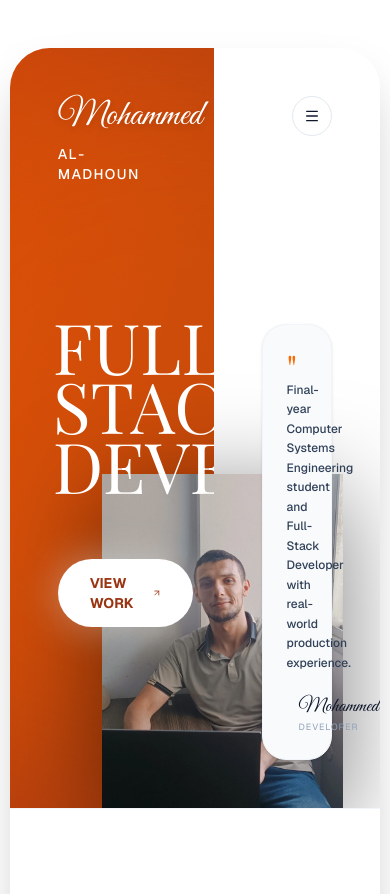
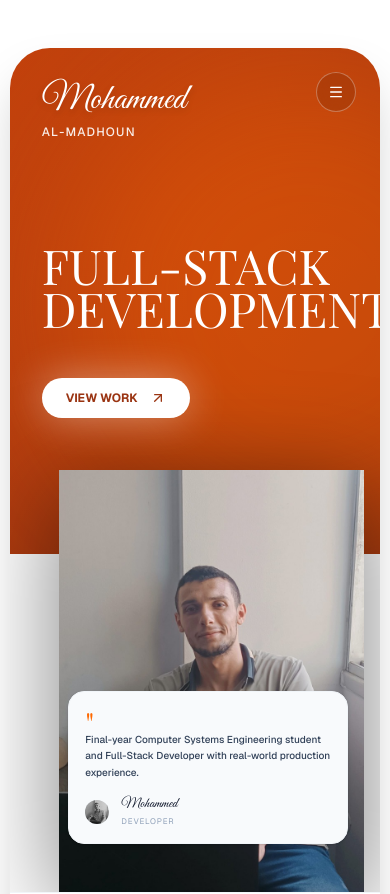
Before and after one commit to eng-MohammedEzzat/My-Website, a Next.js app: page / in a window 390 px wide. Shown: the top 894 px of the page. Built offline with nearby package versions, Linux system fonts and the light colour scheme; a web font is replaced by a local one.

Commit message:
Fix Mobile open

```diff
--- a/src/components/Hero.jsx
+++ b/src/components/Hero.jsx
@@ -1,6 +1,5 @@
 import { useState } from "react";
 import { motion } from "framer-motion";
-import AnimatedProfileImage from "./AnimatedProfileImage";
 import { cvData } from "@/data/cvData";
 import { ArrowUpRight, Menu } from "lucide-react";
 
@@ -9,15 +8,25 @@ export default function Hero() {
   const [mobileMenuOpen, setMobileMenuOpen] = useState(false);
 
   return (
-    <section className="relative w-full h-[90vh] min-h-[700px] max-h-[900px] flex overflow-hidden">
+    <section className="relative w-full min-h-[100vh] md:h-[90vh] md:min-h-[700px] md:max-h-[900px] flex flex-col md:flex-row overflow-hidden bg-white">
 
-      {/* LEFT PANEL - ORANGE */}
-      <div className="w-[55%] h-full relative bg-gradient-to-br from-[#c2410c] to-[#9a3412] p-12 flex flex-col justify-between overflow-hidden">
+      {/* Mobile Nav Button (Absolute for Mobile) */}
+      <div className="absolute top-6 right-6 z-50 md:hidden">
+        <button
+          className="w-10 h-10 rounded-full border border-white/30 bg-black/10 backdrop-blur-md flex items-center justify-center text-white hover:bg-black/20 transition-colors"
+          onClick={() => setMobileMenuOpen(!mobileMenuOpen)}
+        >
+          <Menu className="w-4 h-4" />
+        </button>
+      </div>
 
-        {/* Top Left Logo (or Name) */}
-        <div className="relative z-20 flex flex-col sm:flex-row sm:items-baseline gap-2 sm:gap-4">
+      {/* LEFT / TOP PANEL - ORANGE */}
+      <div className="w-full md:w-[55%] h-[60vh] md:h-full relative bg-gradient-to-br from-[#c2410c] to-[#9a3412] p-8 md:p-12 flex flex-col justify-between overflow-hidden">
+
+        {/* Logo (or Name) */}
+        <div className="relative z-20 flex flex-col sm:flex-row sm:items-baseline gap-1 sm:gap-4">
           <span className="font-signature text-white text-4xl sm:text-5xl drop-shadow-md">Mohammed</span>
-          <span className="text-white font-medium text-sm sm:text-lg tracking-widest uppercase">Al-Madhoun</span>
+          <span className="text-white/90 font-medium text-xs sm:text-lg tracking-widest uppercase">Al-Madhoun</span>
         </div>
 
         {/* Center Content Left */}
@@ -26,7 +35,7 @@ export default function Hero() {
             initial={{ opacity: 0, x: -50 }}
             animate={{ opacity: 1, x: 0 }}
             transition={{ duration: 0.8, ease: "easeOut" }}
-            className="text-[70px] leading-[0.85] font-serif text-white uppercase ml-[-5px]"
+            className="text-5xl sm:text-[70px] leading-[0.9] sm:leading-[0.85] font-serif text-white uppercase sm:ml-[-5px]"
           >
             Full-Stack<br />Development
           </motion.h1>
@@ -36,11 +45,9 @@ export default function Hero() {
             transition={{ duration: 0.8, delay: 0.2 }}
             className="mt-6"
           >
-
-
             <a
               href="#projects"
-              className="mt-10 inline-flex items-center gap-3 px-8 py-3.5 bg-white rounded-full text-[#9a3412] font-bold text-sm shadow-[0_0_40px_rgba(255,255,255,0.4)] hover:shadow-[0_0_60px_rgba(255,255,255,0.6)] hover:scale-105 transition-all duration-300"
+              className="mt-6 sm:mt-10 inline-flex items-center gap-3 px-6 sm:px-8 py-3 sm:py-3.5 bg-white rounded-full text-[#9a3412] font-bold text-xs sm:text-sm shadow-[0_0_40px_rgba(255,255,255,0.4)] hover:shadow-[0_0_60px_rgba(255,255,255,0.6)] hover:scale-105 transition-all duration-300"
             >
               VIEW WORK
               <ArrowUpRight className="w-4 h-4" />
@@ -48,18 +55,16 @@ export default function Hero() {
           </motion.div>
         </div>
 
-
-
         {/* Glowing Background FX */}
-        <div className="absolute top-1/2 left-[80%] -translate-x-1/2 -translate-y-1/2 w-[800px] h-[800px] bg-orange-500/40 rounded-full blur-[100px] pointer-events-none" />
+        <div className="absolute top-1/2 left-[80%] -translate-x-1/2 -translate-y-1/2 w-[500px] h-[500px] md:w-[800px] md:h-[800px] bg-orange-500/40 rounded-full blur-[80px] md:blur-[100px] pointer-events-none" />
       </div>
 
-      {/* RIGHT PANEL - WHITE */}
-      <div className="w-[45%] h-full bg-white relative p-12 flex flex-col justify-between">
+      {/* RIGHT / BOTTOM PANEL - WHITE */}
+      <div className="w-full md:w-[45%] h-[40vh] md:h-full bg-white relative p-8 md:p-12 flex flex-col justify-end md:justify-between">
 
-        {/* Top Right Nav */}
-        <div className="flex justify-end items-center gap-8 relative z-30">
-          <nav className="hidden xl:flex items-center gap-8">
+        {/* Desktop Nav */}
+        <div className="hidden md:flex justify-end items-center gap-8 relative z-30">
+          <nav className="flex items-center gap-8">
             <a href="#projects" className="text-xs font-bold text-slate-900 tracking-wider hover:text-[#9a3412] transition-colors">WORK</a>
             <a href="#about" className="text-xs font-bold text-slate-900 tracking-wider hover:text-[#9a3412] transition-colors">ABOUT</a>
             <a href="#skills" className="text-xs font-bold text-slate-900 tracking-wider hover:text-[#9a3412] transition-colors">SKILLS</a>
@@ -73,52 +78,41 @@ export default function Hero() {
           </button>
         </div>
 
-        {/* Center Right Content */}
-        <motion.div
-          initial={{ opacity: 0, x: 20 }}
-          animate={{ opacity: 1, x: 0 }}
-          transition={{ duration: 0.8, delay: 0.3 }}
-          className="relative z-30 self-end mr-10 xl:mr-20 text-right"
-        >
-
-        </motion.div>
-
-        {/* Bottom Right Quote Card */}
+        {/* Quote Card */}
         <motion.div
           initial={{ opacity: 0, y: 20 }}
           animate={{ opacity: 1, y: 0 }}
           transition={{ duration: 0.8, delay: 0.6 }}
-          className="relative z-30 bg-slate-50 p-6 rounded-3xl w-full max-w-sm self-end shadow-sm border border-slate-100"
+          className="relative z-30 bg-slate-50 p-4 sm:p-6 rounded-2xl sm:rounded-3xl w-full max-w-[280px] sm:max-w-sm self-end shadow-sm border border-slate-100 mt-auto md:mt-0 mb-4 md:mb-0"
         >
-          <div className="text-orange-500 font-serif text-4xl leading-none h-6 mb-2">"</div>
-          <p className="text-slate-700 text-xs font-medium leading-relaxed mb-6">
+          <div className="text-orange-500 font-serif text-3xl sm:text-4xl leading-none h-4 sm:h-6 mb-2">"</div>
+          <p className="text-slate-700 text-[10px] sm:text-xs font-medium leading-relaxed mb-4 sm:mb-6">
             Final-year Computer Systems Engineering student and Full-Stack Developer with real-world production experience.
           </p>
           <div className="flex items-center gap-3">
-            <div className="w-8 h-8 rounded-full overflow-hidden bg-slate-200">
+            <div className="w-6 h-6 sm:w-8 sm:h-8 rounded-full overflow-hidden bg-slate-200">
               <img src="/profile.jpg" alt="self" className="w-full h-full object-cover grayscale" />
             </div>
             <div>
-              <p className="text-xl font-signature text-slate-900 leading-none">Mohammed</p>
-              <p className="text-[9px] text-slate-400 uppercase tracking-widest mt-1">Developer</p>
+              <p className="text-sm sm:text-xl font-signature text-slate-900 leading-none">Mohammed</p>
+              <p className="text-[8px] sm:text-[9px] text-slate-400 uppercase tracking-widest mt-1">Developer</p>
             </div>
           </div>
         </motion.div>
       </div>
 
       {/* CENTER OVERLAP IMAGE */}
-      <div className="absolute top-0 bottom-0 left-[25%] right-[10%] flex items-end justify-center pointer-events-none z-10">
+      <div className="absolute bottom-0 right-0 left-0 md:left-[25%] md:right-[10%] h-[50vh] md:h-auto md:top-0 md:bottom-0 flex items-end justify-end md:justify-center pointer-events-none z-10 pr-4 md:pr-0">
         <motion.div
           initial={{ opacity: 0, scale: 0.95 }}
           animate={{ opacity: 1, scale: 1 }}
           transition={{ duration: 1, delay: 0.2 }}
-          className="h-[95%] w-full relative"
+          className="h-full md:h-[95%] w-auto md:w-full relative flex items-end justify-end md:justify-center"
         >
-          {/* We use the profile image. If it's not a transparent cutout, we apply mix-blend modes or styling to make it look cohesive. For now we use object-contain */}
           <img
             src={personalInfo.image || "/profile.jpg"}
             alt="Mohammed"
-            className="w-full h-full object-contain object-bottom drop-shadow-[0_20px_50px_rgba(0,0,0,0.5)]"
+            className="w-auto h-full object-contain object-bottom drop-shadow-[0_20px_50px_rgba(0,0,0,0.5)] max-w-[80vw]"
           />
         </motion.div>
       </div>
--- a/src/data/cvData.js
+++ b/src/data/cvData.js
@@ -71,7 +71,7 @@ export const cvData = {
       ],
       hasCertificate: true,
       certificateTitle: "Data Structures & Algorithms Certificate",
-      certificateImage: "/certificates/gsg_certificate.pdf"
+      certificateImage: "/certificates/gsg_certificate.png"
     }
   ],
 
@@ -91,10 +91,10 @@ export const cvData = {
         "Conducted system testing to verify functionality, reliability, and performance prior to release."
       ],
       features: [
-        "Responsive frontend with Next.js",
-        "Robust backend API with NestJS",
+        "Responsive frontend with React.js",
+        "Robust backend API with Express.js",
         "Automated CI/CD with GitHub Actions",
-        "Containerized deployment on Hetzner Cloud VPS"
+        "Containerized deployment on  Cloud VPS"
       ]
     },
     {
```
Also changed, not shown: public/certificates/gsg_certificate.png (added).
